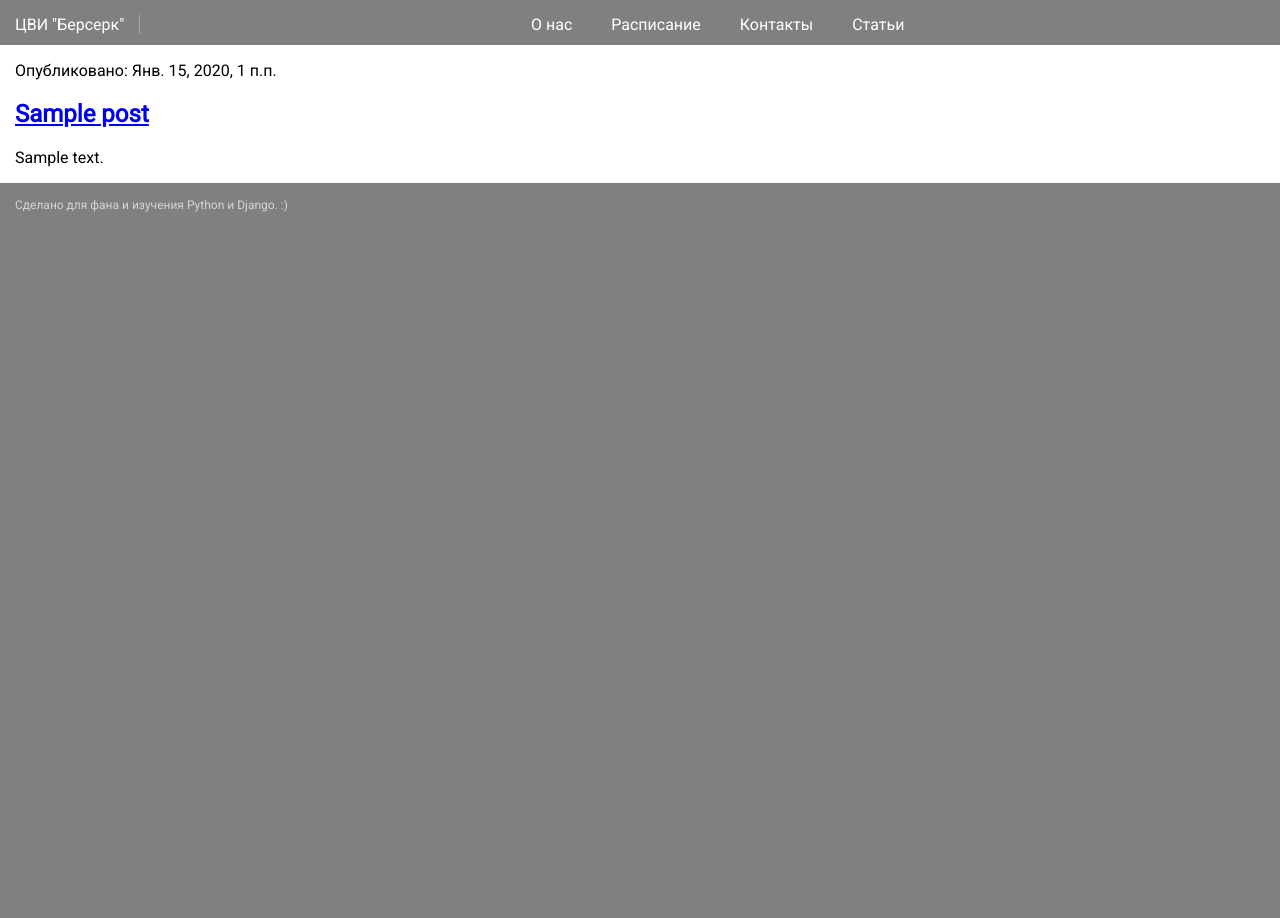
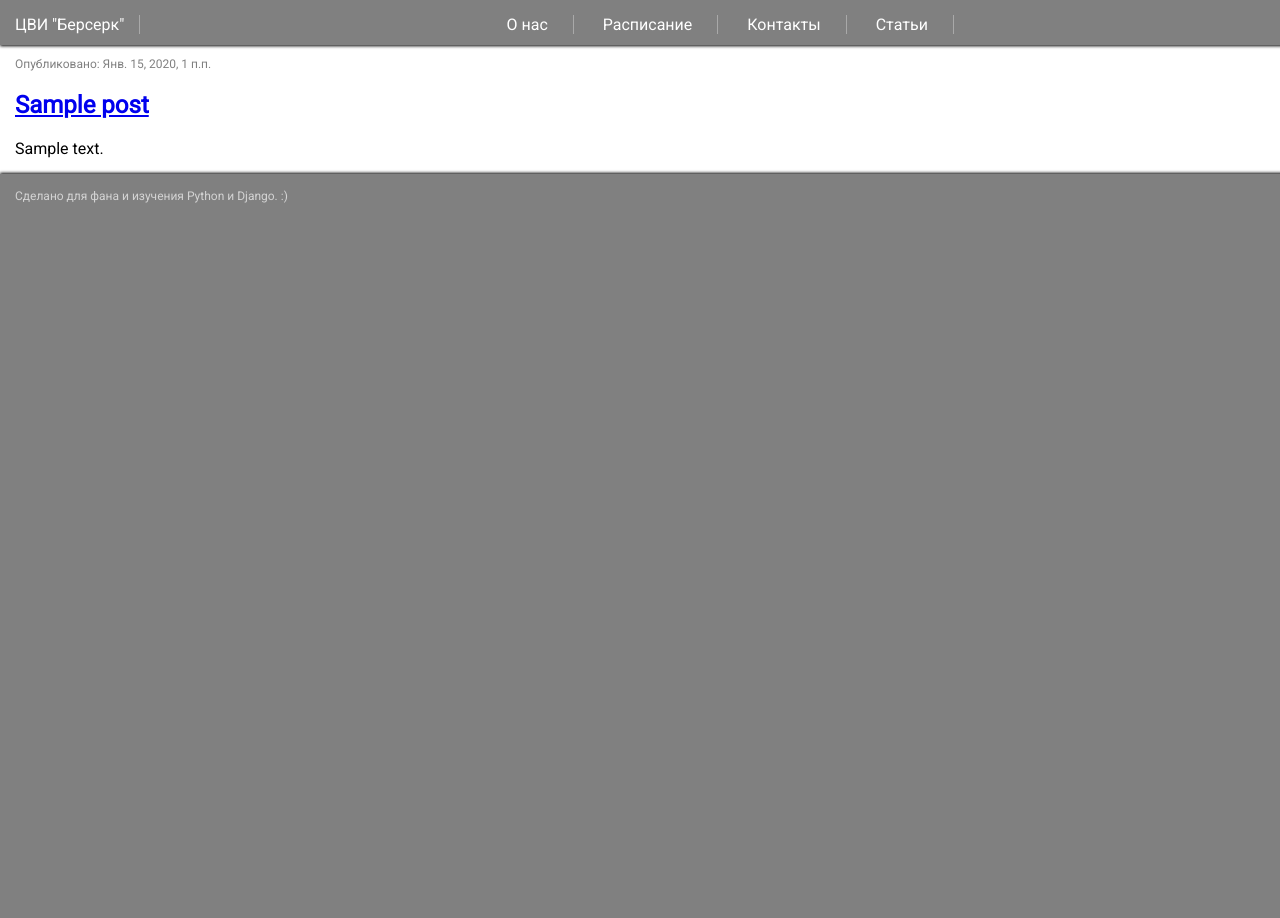
Before and after one commit to MrWhiteRabbit/mbd, a Django app: template blog/templates/blog/post_list.html in a window 1280 px wide. After the commit the page ends 203 px from the top, so only its background shows below. Run offline with Django 3.2, Linux system fonts and the light colour scheme; the template is opened without the code that fills it: values that come from a table or form of the project are taken from there, others are empty; tables that the repository leaves empty hold one stand-in row (values such as "Sample post").

Commit message:
edit css

```diff
--- a/blog/static/css/blog.css
+++ b/blog/static/css/blog.css
@@ -9,12 +9,14 @@ body{
 .navbar{
     margin: 0 60px;
     position: relative;
-    height:30px;
+    height: 30px;
+
     width:100%;
     background-color: gray;
     margin:0;
     padding-left: 15px;
     padding-top: 15px;
+    box-shadow: 0 1px 3px black;
 
 }
 
@@ -24,6 +26,7 @@ body{
     padding-right: 15px;
     border-right: 1px solid darkgray;
     float: left;
+
 }
 
 .menu-top{
@@ -43,32 +46,39 @@ body{
 .menu-top li {
     display: inline-block;
     padding-right: 15px;
-
-}
-
-.menu-top li:first-child {
-
     padding-left: 15px;
-
+    border-right: 1px solid darkgray;
 }
 
 .menu-top a{
-    display: inline-block;
+    display: block;
     text-decoration: none;
     list-style: none;
     padding-left: 10px;
     padding-right: 10px;
     color: white;
+
 }
 
 .menu-top a:hover{
     text-decoration: none;
     list-style: none;
-    background-color: lightgray;
+    background-color: darkgray;
+    color: white;
 }
+
 
 .main-body {
     margin-left: 15px;
+}
+
+.published {
+    font-size: 12px;
+    color: gray;
+}
+
+.published-date {
+    color: gray;
 }
 
 .footer{
@@ -84,4 +94,5 @@ body{
     display: flex;
     flex-direction: column;
     height: 100%;
+    box-shadow: 0 -1px 3px black;
 }
--- a/blog/templates/blog/post_list.html
+++ b/blog/templates/blog/post_list.html
@@ -3,7 +3,7 @@
     {% for post in posts %}
         <div class="post">
             <div class="date">
-                <p>Опубликовано: {{ post.published_date }}</p>
+                <p class='published'>Опубликовано: <span class='published-date'>{{ post.published_date }}</span></p>
             </div>
             <h2><a href="{% url 'post_detail' pk=post.pk %}">{{ post.title }}</a></h2>
                 <p>{{ post.text|linebreaksbr }}</p>
```
